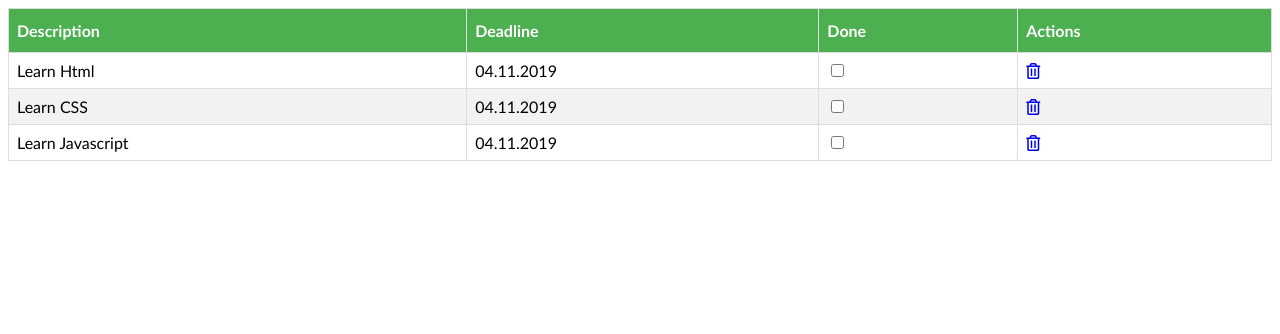
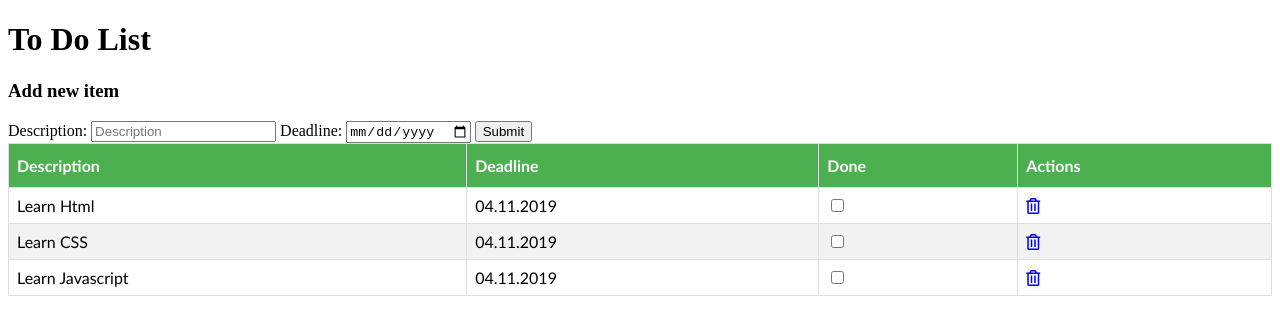
Before and after one commit to RadauCatalin/to-do-list-web-app, a plain HTML site: page index.html in a window 1280 px wide. Drawn offline with Linux system fonts and the light colour scheme.

Commit message:
Added create item form

```diff
--- a/index.html
+++ b/index.html
@@ -11,6 +11,20 @@
 <body>
 
 <div id="content">
+
+    <h1>To Do List</h1>
+
+    <h3>Add new item</h3>
+
+    <form id="create-item-form">
+        <label for="description-field">Description: </label>
+        <input type="text" id="description-field" placeholder="Description">
+
+        <label for="deadline-field">Deadline: </label>
+        <input type="date" id="deadline-field">
+
+        <input type="submit" id="submit-form">
+    </form>
 
     <table id="to-do-items">
         <thead>
```
